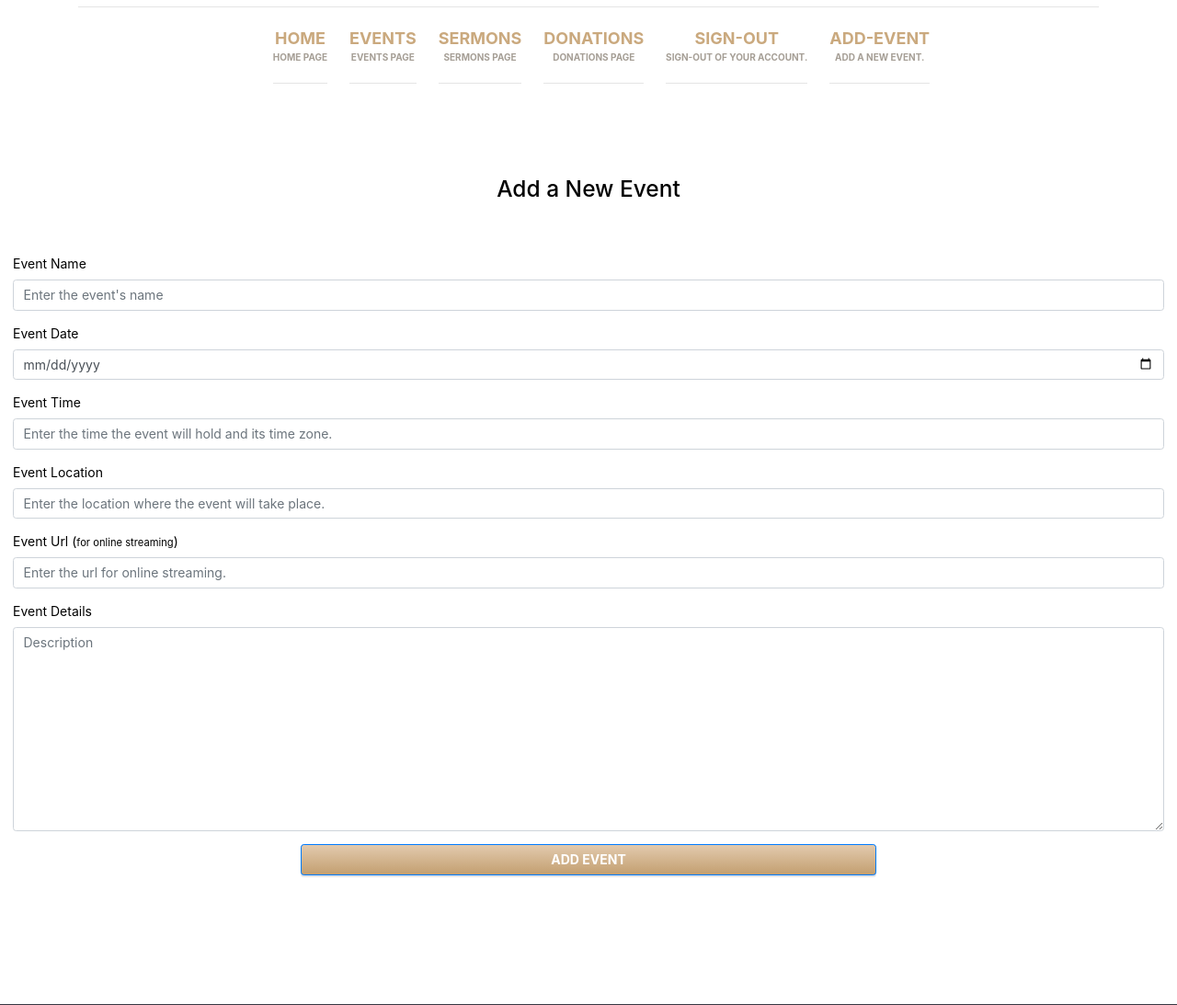
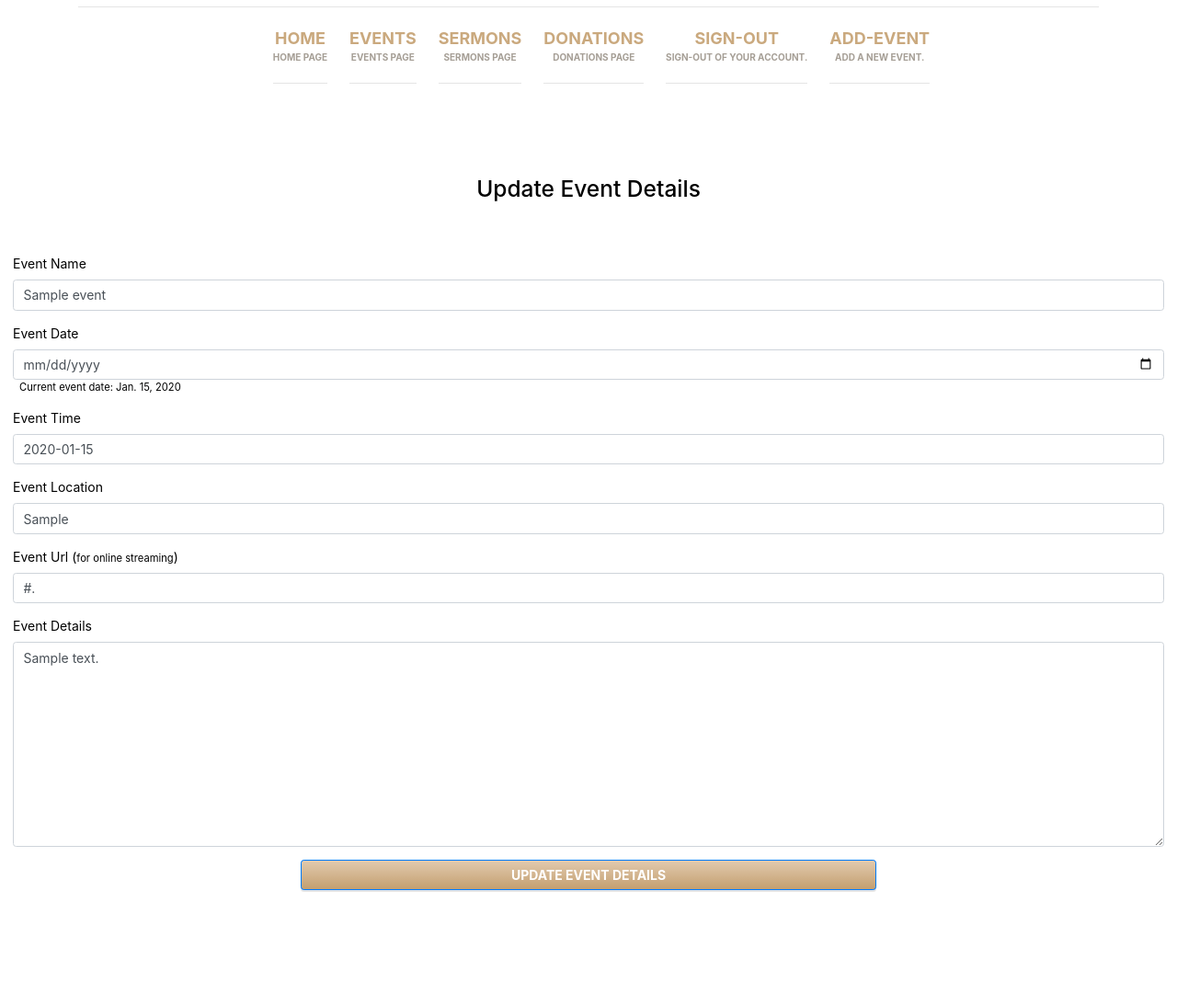
Before and after one commit to Goddy01/Shrine-Web-App, a Django app: page /events/00000000-0000-0000-0000-000000000001/update_event/ in a window 1280 px wide. Shown: the part 150-1243 px from the top of the page at 92% size. Run offline with Django 4.2, Linux system fonts and the light colour scheme; a user stored in the database is signed in; tables that the repository leaves empty hold one stand-in row (values such as "Sample post"); parts of the project's set-up code (start-up, migrations or seed data) failed here and were passed over; some libraries are stand-ins or nearby versions.

Commit message:
completed update_event func

```diff
--- a/events/templates/events/event_details.html
+++ b/events/templates/events/event_details.html
@@ -48,8 +48,8 @@
                 </h4>
                     {% if request.user.is_staff %}
                     <div>
-                        <a href="{% url 'events:update_event' event.event_id %}" class="update btn" style="background-color: #CBAA80;">Update Blog Post</a>
-                        <a href="" class="delete btn" style="background-color: red;color: #fff;border: none;float: right;">Delete Blog Post</a>
+                        <a href="{% url 'events:update_event' event.event_id %}" class="update btn" style="background-color: #CBAA80;">Update Event</a>
+                        <a href="" class="delete btn" style="background-color: red;color: #fff;border: none;float: right;">Delete Event</a>
                     </div>
                     {% endif %}
                 </div>
--- a/events/templates/events/update_event.html
+++ b/events/templates/events/update_event.html
@@ -11,61 +11,50 @@
     {% endif %}
 </div>
 <div class="w-100 mx-auto bg-white" style="padding: 2rem 1rem;margin-bottom: 5rem;color: black;">
-    <p class="h3" style="text-align: center; margin-bottom: 4rem">Add a New Event</p>
-    <form method="post" action="{% url 'events:add_event' %}">
+    <p class="h3" style="text-align: center; margin-bottom: 4rem">Update Event Details</p>
+    <form method="post" action="{% url 'events:update_event' event.event_id %}">
         {% csrf_token %}
 
         <div class="form-group" style="display: flex; flex-direction: column; margin-bottom: 1rem;margin-top: 1rem">
             <!-- NAME -->
             <label for="event_name">Event Name</label>
-            <input required class="form-control" type="text" name="event_name" id="event_name" placeholder="Enter the event's name">
+            <input required class="form-control" type="text" name="event_name" id="event_name" value="{{event.event_name}}">
         </div>
 
         <div class="form-group" style="display: flex; flex-direction: column; margin-bottom: 1rem;">
             <!-- DATE -->
             <label for="event_date">Event Date</label>
-            <input required class="form-control" type="date" name="event_date" id="event_date" placeholder="Enter the date the event will hold.">
+            <input required class="form-control" type="date" name="event_date" id="event_date">
+            <small class="ml-2">Current event date: {{event.event_date}}</small>
         </div>
         <div class="form-group" style="display: flex; flex-direction: column; margin-bottom: 1rem;">
             <!-- TIME -->
             <label for="event_time">Event Time</label>
-            <input required class="form-control" type="text" name="event_time" id="event_time" placeholder="Enter the time the event will hold and its time zone.">
+            <input required class="form-control" type="text" name="event_time" id="event_time" value="{{event.event_time}}">
         </div>
         <div class="form-group" style="display: flex; flex-direction: column; margin-bottom: 1rem;">
             <!-- LOCATION -->
             <label for="event_location">Event Location</label>
-            <input required class="form-control" type="text" name="event_location" id="event_location" placeholder="Enter the location where the event will take place.">
+            <input required class="form-control" type="text" name="event_location" id="event_location" value="{{event.event_location}}">
         </div>
         <div class="form-group" style="display: flex; flex-direction: column; margin-bottom: 1rem;">
             <!-- URL -->
             <label for="event_url">Event Url (<small>for online streaming</small>)</label>
-            <input class="form-control" type="url" name="event_url" id="event_url" placeholder="Enter the url for online streaming.">
+            <input class="form-control" type="url" name="event_url" id="event_url"
+            {% if event.event_url is not None %}
+            value="{{event.event_url}}."
+            {% endif %}
+            >
         </div>
 
         <div class="form-group" style="display: flex; flex-direction: column; margin-bottom: 1rem;">
             <label for="event_description">Event Details</label>
-            <textarea class="form-control" placeholder="Description" name="event_description" id="event_description" style="width: 100%;" rows="10" cols="5"></textarea>
+            <textarea class="form-control" name="event_description" id="event_description" style="width: 100%;" rows="10" cols="5">{{event.event_description}}
+            </textarea>
         </div>
         <button class="btn btn-primary" style="display: flex; margin: auto; margin-top: .5rem;width: 50%;" type="submit">
-            <span style="margin: 0 auto;font-weight: bold;">Add Event</span>
+            <span style="margin: 0 auto;font-weight: bold;">Update Event Details</span>
         </button>
     </form>
 
-    <script>
-        $(document).on('click', '#wishlist', function () {
-            let _pId = $(this).attr('data-product');
-            // Ajax
-            if ($(this).hasClass("fas")) {
-            $.ajax ({
-                url: "{% url 'add_to_wishlist' product.product_id %}",
-                data: {
-                    product: _pId
-                },
-                dataType: 'json',
-                success: function(res) {
-                    console.log('Added')
-                }
-            })
-        }
-    </script>
 {% endblock content %}
--- a/events/views.py
+++ b/events/views.py
@@ -58,4 +58,4 @@ def update_event(request, event_id):
             update_event_form = UpdateEventForm()
     else:
         return HttpResponse('You are not authorized to view this page.')
-    return render(request, 'events/update_event.html', {'update_event_form': update_event_form})
+    return render(request, 'events/update_event.html', {'update_event_form': update_event_form, 'event': event,})
```
Also changed, not shown: accounts/views.py (+5 -5 lines).
